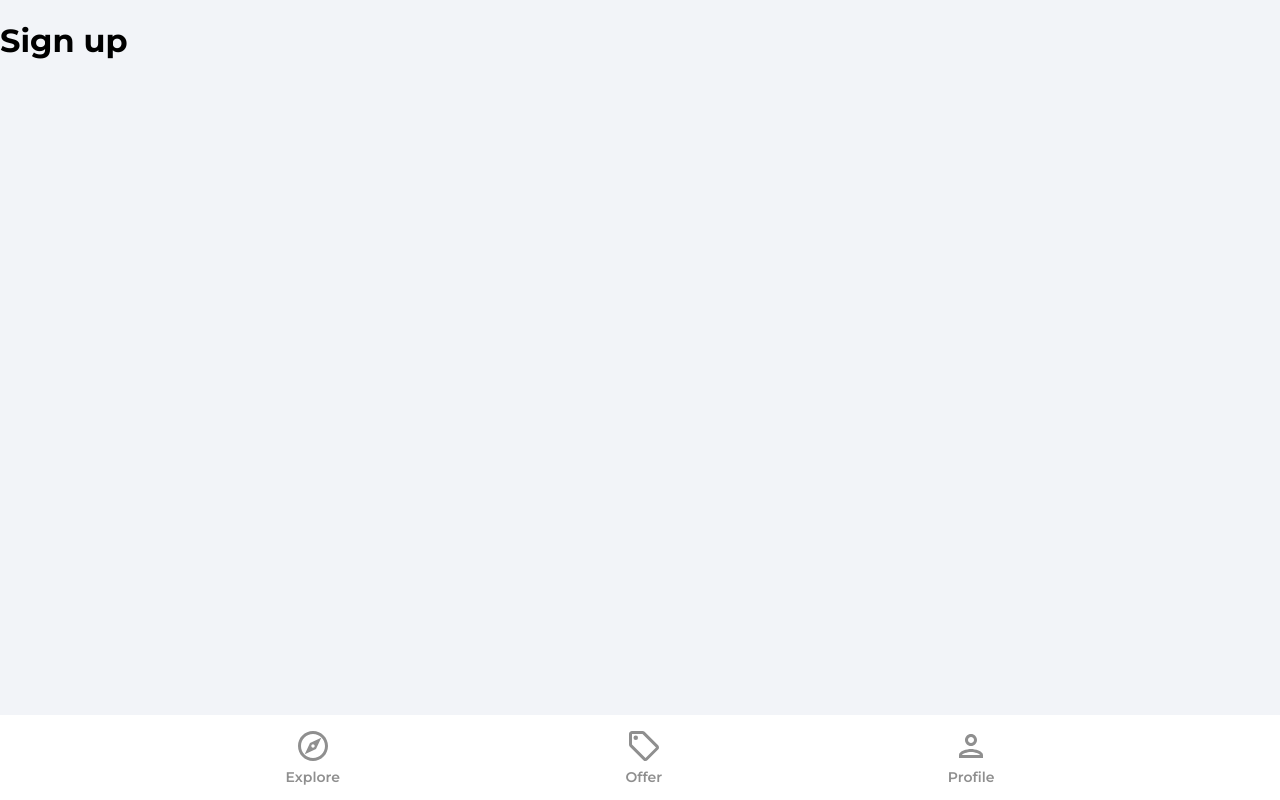
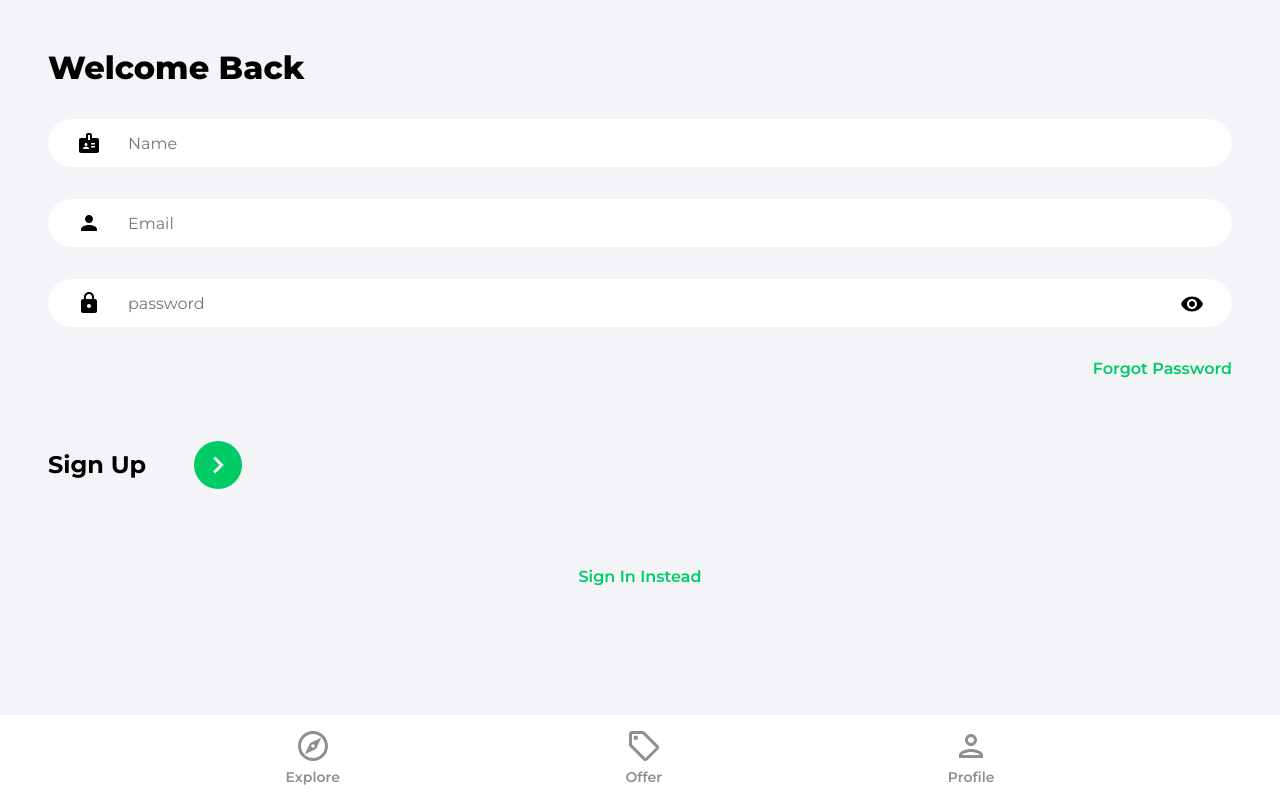
Before and after one commit to idohtml/house-marketplace, a React (Create React App) app: page /sign-up in a window 1280 px wide. Built offline with nearby package versions, Linux system fonts and the light colour scheme.

Commit message:
sign in & sign up page done

```diff
--- a/src/pages/SignIn.jsx
+++ b/src/pages/SignIn.jsx
@@ -1,7 +1,77 @@
+import { useState } from "react";
+import { Link, useNavigate } from "react-router-dom";
+import { ReactComponent as ArrowRightIcon } from "../assets/svg/keyboardArrowRightIcon.svg";
+import visibilityIcon from "../assets/svg/visibilityIcon.svg";
+
 export default function SignIn() {
+  const [showPassword, setShowPassword] = useState(false);
+  const [formData, setFormData] = useState({
+    email: "",
+    password: "",
+  });
+
+  const { email, password } = formData;
+
+  const navigate = useNavigate();
+
+  const onChange = (e) => {
+    setFormData((prevState) => ({
+      ...prevState,
+      [e.target.id]: e.target.value,
+    }));
+  };
+
   return (
-    <div>
-      <h1>Sign in</h1>
-    </div>
+    <>
+      <div className="pageContainer">
+        <header>
+          <p className="pageHeader">Welcome Back</p>
+        </header>
+        <main>
+          <form>
+            <input
+              type="email"
+              className="emailInput"
+              placeholder="Email"
+              id="email"
+              value={email}
+              onChange={onChange}
+            />
+
+            <div className="passwordInputDiv">
+              <input
+                type={showPassword ? "text" : "password"}
+                className="passwordInput"
+                placeholder="password"
+                id="password"
+                value={password}
+                onChange={onChange}
+              />
+              <img
+                className="showPassword"
+                src={visibilityIcon}
+                alt="show password"
+                onClick={() => setShowPassword((prevState) => !prevState)}
+              />
+            </div>
+            <Link to="/forgot-password" className="forgotPasswordLink">
+              Forgot Password
+            </Link>
+
+            <div className="signInBar">
+              <p className="signInText">Sign In</p>
+              <button className="signInButton">
+                <ArrowRightIcon fill="#ffffff" width={34} height={34} />
+              </button>
+            </div>
+          </form>
+          {/* Google OAuth */}
+
+          <Link to="/sign-up" className="registerLink">
+            Sign Up Instead
+          </Link>
+        </main>
+      </div>
+    </>
   );
 }
--- a/src/pages/SignUp.jsx
+++ b/src/pages/SignUp.jsx
@@ -1,8 +1,86 @@
-import React from "react";
+import { useState } from "react";
+import { Link, useNavigate } from "react-router-dom";
+import { ReactComponent as ArrowRightIcon } from "../assets/svg/keyboardArrowRightIcon.svg";
+import visibilityIcon from "../assets/svg/visibilityIcon.svg";
+
 export default function SignUp() {
+  const [showPassword, setShowPassword] = useState(false);
+  const [formData, setFormData] = useState({
+    name: "",
+    email: "",
+    password: "",
+  });
+
+  const { name, email, password } = formData;
+
+  const navigate = useNavigate();
+
+  const onChange = (e) => {
+    setFormData((prevState) => ({
+      ...prevState,
+      [e.target.id]: e.target.value,
+    }));
+  };
+
   return (
-    <div>
-      <h1>Sign up</h1>
-    </div>
+    <>
+      <div className="pageContainer">
+        <header>
+          <p className="pageHeader">Welcome Back</p>
+        </header>
+        <main>
+          <form>
+            <input
+              type="text"
+              className="nameInput"
+              placeholder="Name"
+              id="name"
+              value={name}
+              onChange={onChange}
+            />
+            <input
+              type="email"
+              className="emailInput"
+              placeholder="Email"
+              id="email"
+              value={email}
+              onChange={onChange}
+            />
+
+            <div className="passwordInputDiv">
+              <input
+                type={showPassword ? "text" : "password"}
+                className="passwordInput"
+                placeholder="password"
+                id="password"
+                value={password}
+                onChange={onChange}
+              />
+              <img
+                className="showPassword"
+                src={visibilityIcon}
+                alt="show password"
+                onClick={() => setShowPassword((prevState) => !prevState)}
+              />
+            </div>
+            <Link to="/forgot-password" className="forgotPasswordLink">
+              Forgot Password
+            </Link>
+
+            <div className="signUpBar">
+              <p className="signUpText">Sign Up</p>
+              <button className="signUpButton">
+                <ArrowRightIcon fill="#ffffff" width={34} height={34} />
+              </button>
+            </div>
+          </form>
+          {/* Google OAuth */}
+
+          <Link to="/sign-in" className="registerLink">
+            Sign In Instead
+          </Link>
+        </main>
+      </div>
+    </>
   );
 }
```
Also changed, not shown: public/index.html (+0 -23 lines).
